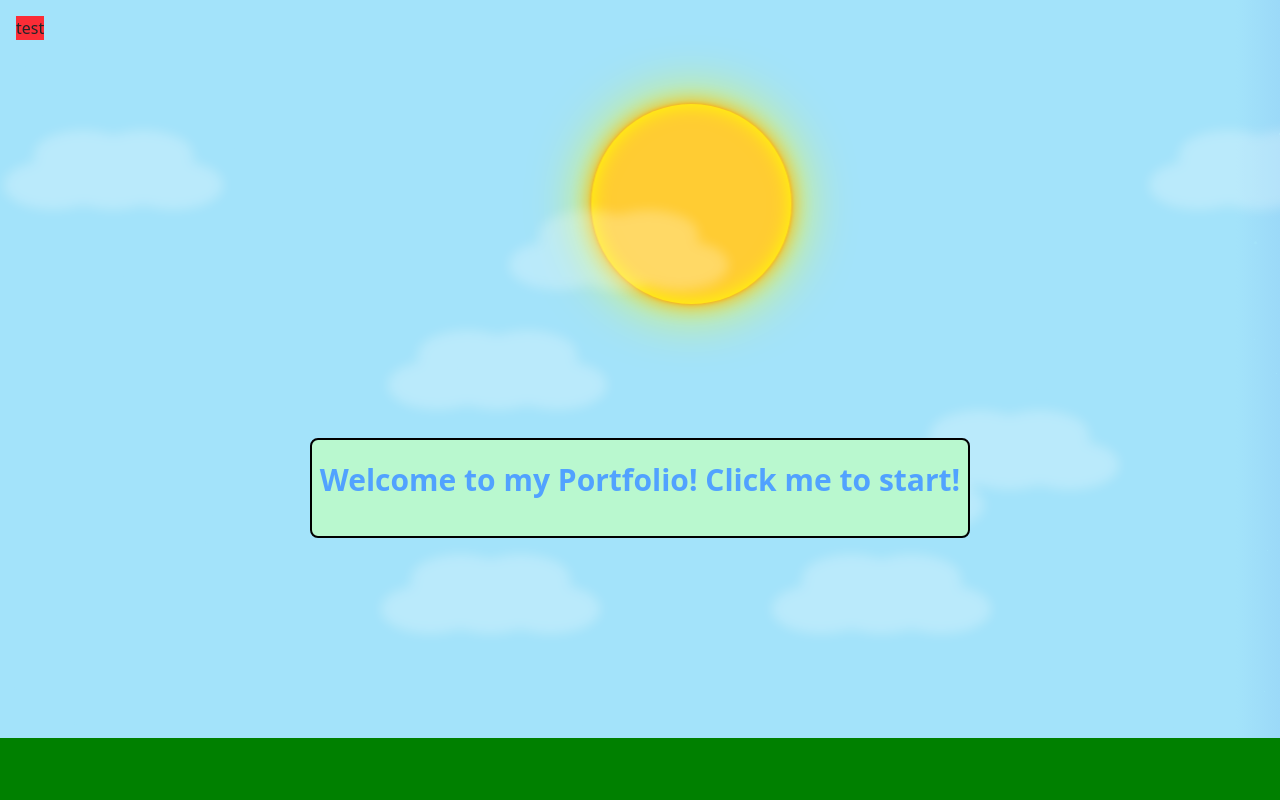
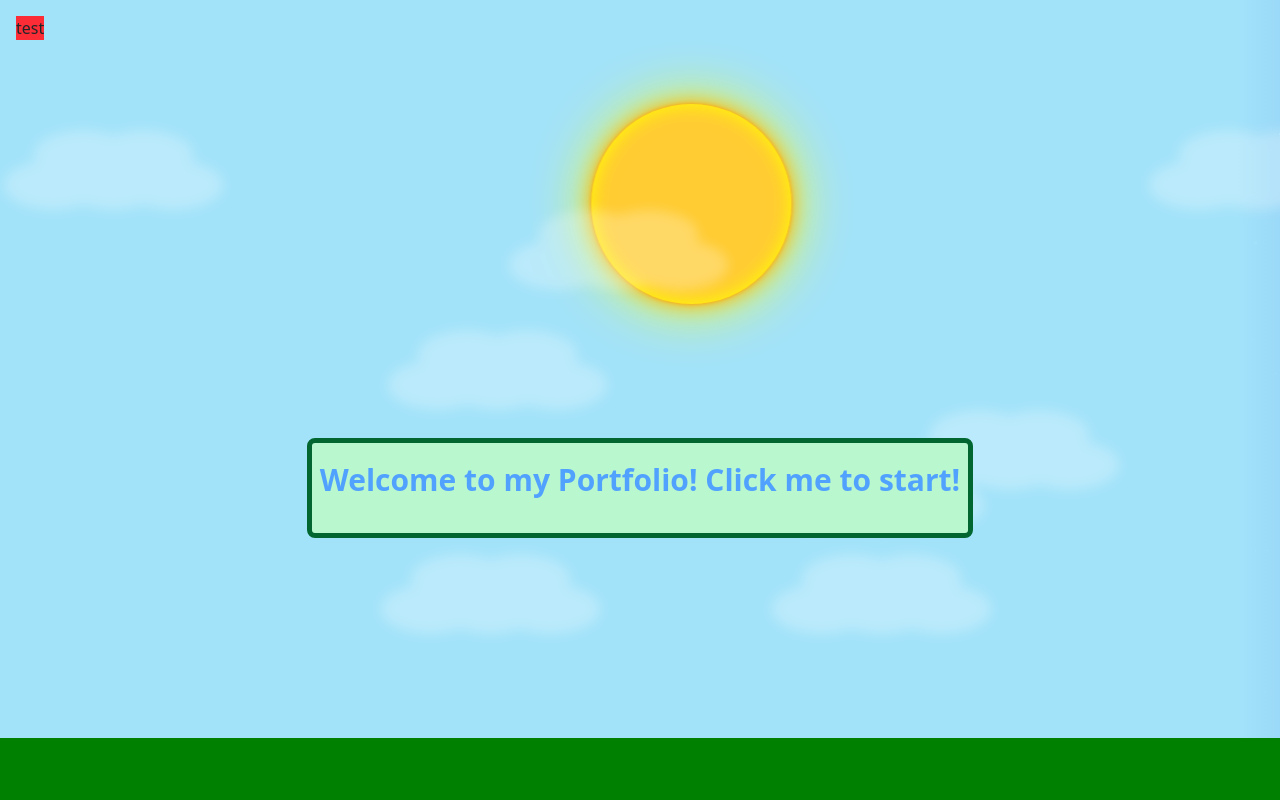
Before and after one commit to cala28124-sketch/portfolio-project, a React app: page / in a window 1280 px wide. Shown: the top 800 px of the page. Built offline with nearby package versions, Linux system fonts and the light colour scheme; the HTML template or start-up script is replaced by a standard one; a web font is replaced by a local one.

Commit message:
smallcolor tweaks, and title button transition.

```diff
--- a/src/App.css
+++ b/src/App.css
@@ -1,5 +1,35 @@
 @import url("https://fonts.googleapis.com/css?family=Bowlby+One+SC");
 @import "tailwindcss";
+
+.titlestart2 {
+  animation: titlebegin2 2s ease-out forwards;
+}
+
+@keyframes titlebegin2 {
+  0% {
+    opacity: 0.5;
+    transform: translateY(-100%);
+  }
+  100% {
+    opacity: 1;
+    transform: translateY(0%);
+  }
+}
+
+.titlestart {
+  animation: titlebegin 1s ease-in-out forwards;
+}
+
+@keyframes titlebegin {
+  0% {
+    opacity: 0;
+    transform: scale(0.5);
+  }
+  100% {
+    opacity: 1;
+    transform: scale(1);
+  }
+}
 
 .movecloud {
   animation-name: moveside;
--- a/src/components/PopUp.tsx
+++ b/src/components/PopUp.tsx
@@ -56,7 +56,7 @@ const PopUp = ({
       <div className="flex justify-center">
         <div
           id="aboutme"
-          className={`absolute my-4 flex flex-col min-h-4/5 w-7xl items-center rounded-md border-5 border-green-800 bg-green-300 z-50 overflow-y-auto transition-opacity duration-800 ease-out
+          className={`absolute my-4 flex flex-col min-h-4/5 w-7xl items-center rounded-md border-10 border-green-800 bg-green-300 z-50 overflow-y-auto transition-opacity duration-800 ease-out
     ${
       isOpen
         ? "opacity-100 pointer-events-auto"
--- a/src/components/TestComp.tsx
+++ b/src/components/TestComp.tsx
@@ -128,7 +128,7 @@ const TestComp = ({
         <div
           id={ID}
           ref={externalBoxRef}
-          className="w-48 rounded-lg overflow-hidden bg-green-300 text-white absolute pointer-events-none	-top-0 -left-100"
+          className="w-48 rounded-lg overflow-hidden bg-green-200 text-white absolute pointer-events-none	-top-0 -left-100 border-5 border-green-800"
         >
           <button
             className="absolute"
@@ -142,7 +142,7 @@ const TestComp = ({
               }
             }}
           >
-            <div className="unfold pointer-events-auto flex items-center justify-center bg-green-800 absolute">
+            <div className="unfold pointer-events-auto flex items-center justify-center items-center bg-green-800 absolute">
               {text}
             </div>
           </button>
--- a/src/components/Title.tsx
+++ b/src/components/Title.tsx
@@ -122,7 +122,7 @@ const Title = ({
       )}
       <div className="flex justify-center item-center absolute w-full h-full pointer-events-none">
         <div
-          className={`absolute my-4 flex flex-col min-h-2/5 w-xl items-center rounded-md border-5 border-green-800 bg-green-300 z-50 overflow-y-auto transition-opacity duration-800 ease-out
+          className={`absolute my-4 flex flex-col min-h-2/5 w-xl items-center rounded-md border-10 border-grey-800 bg-green-300 z-50 overflow-y-auto transition-opacity duration-800 ease-out
     ${
       isOpen
         ? "opacity-100 pointer-events-auto"
@@ -156,11 +156,11 @@ const Title = ({
 
       <div
         id="title"
-        className="flex justify-center items-center absolute w-full h-full "
+        className="flex justify-center items-center absolute w-full h-full titlestart pointer-events-none"
       >
         <div
           ref={externalBoxRef}
-          className="h-[100px] pointer-events-none absolute flex items-center justify-center rounded-lg border-2 border-black bg-green-200 p-2 overflow-hidden"
+          className=" h-[100px] pointer-events-none absolute flex items-center justify-center rounded-lg border-5 border-green-800 bg-green-200 p-2 overflow-hidden titletransition"
         >
           <button
             className={`absolute top-0 w-full transition-opacity duration-500 ease-out pointer-events-auto ${
```
